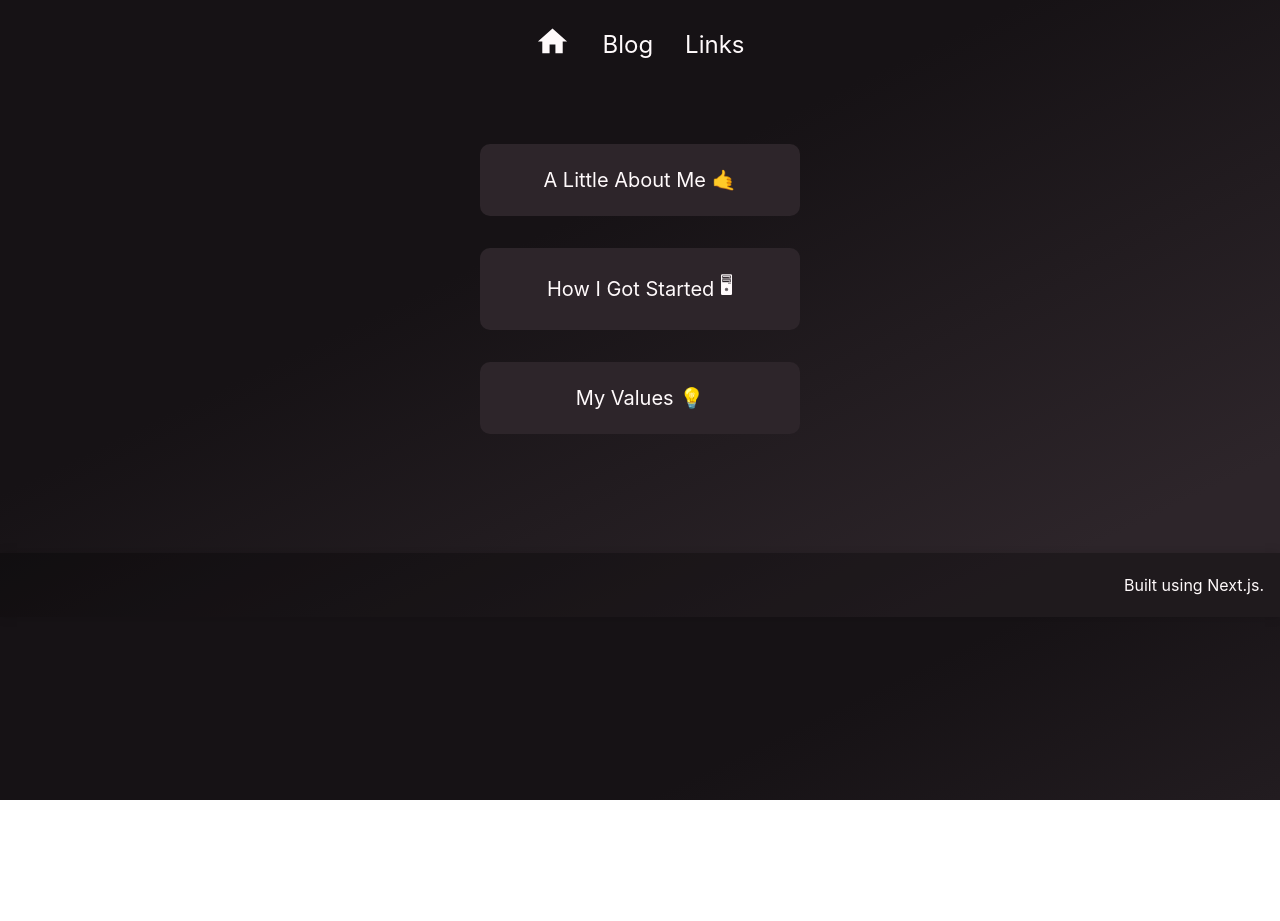
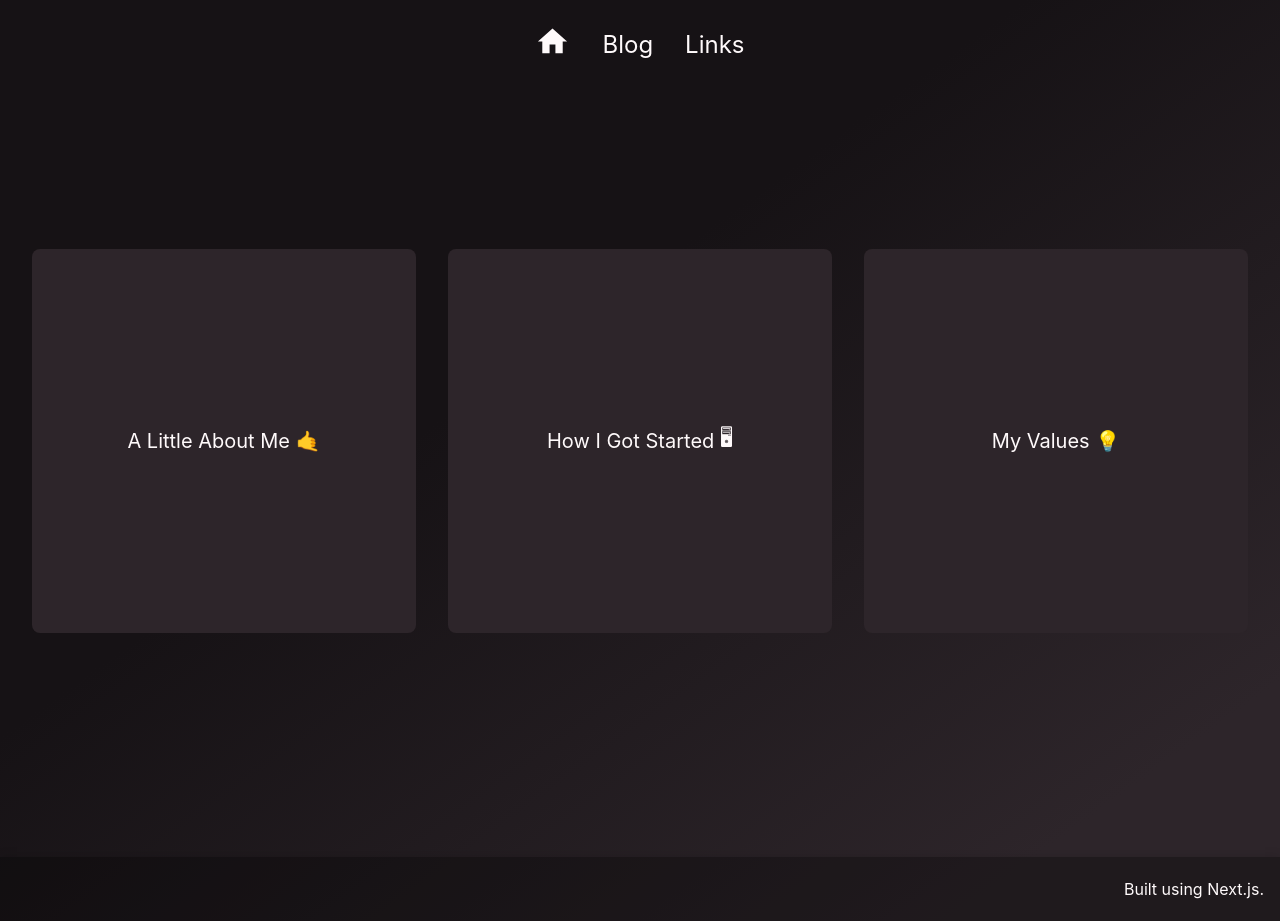
Before and after one commit to jimboslicethat/folio, a Next.js app: page /about-me in a window 1280 px wide. Before the commit the page ends 800 px from the top, so only its background shows below. Built offline with nearby package versions, Linux system fonts and the light colour scheme.

Commit message:
Use flip card in about-me page

```diff
--- a/package.json
+++ b/package.json
@@ -17,6 +17,7 @@
     "@material-ui/icons": "4.9.1",
     "next": "10.0.0",
     "react": "17.0.1",
+    "react-card-flip": "1.0.11",
     "react-dom": "17.0.1"
   },
   "devDependencies": {
--- a/pages/about-me.tsx
+++ b/pages/about-me.tsx
@@ -1,5 +1,5 @@
-/* eslint-disable react/button-has-type */
 import React, { useState } from 'react'
+import ReactCardFlip from 'react-card-flip'
 
 import styles from '../styles/about-me.module.css'
 
@@ -15,67 +15,73 @@ export default function AboutMe(): React.ReactElement {
     <>
       <NavBar />
       <main className={styles.container}>
+        <ReactCardFlip isFlipped={showAboutMeContent}>
           <AboutMeTile
             title="A Little About Me"
             ariaLabel="shaka emoji"
             emoji="🤙"
             onClick={() => toggleAboutMeVisiblity(!showAboutMeContent)}
-          shouldShowContent={showAboutMeContent}
+          />
+
+          <section
+            role="button"
+            className={styles.tileSection}
+            onClick={() => toggleAboutMeVisiblity(!showAboutMeContent)}
+            onKeyPress={() => toggleAboutMeVisiblity(!showAboutMeContent)}
+            tabIndex={0}
           >
             In the summer you can find me hiking, traveling to national parks, mountain biking, and
-          rock climbing. In the winter you can find me huddled up playing my favorite video games or
-          chasing powder on my snowboard at one of Utah&apos;s many amazing winter resorts. If you
-          can&apos;t tell, I try and spend just as much time outside away from a computer screen as
-          I do staring at computer screens.
-        </AboutMeTile>
+            rock climbing. In the winter you can find me huddled up playing my favorite video games
+            or chasing powder on my snowboard at one of Utah&apos;s many amazing winter resorts. If
+            you can&apos;t tell, I try and spend just as much time outside away from a computer
+            screen as I do staring at computer screens.
+          </section>
+        </ReactCardFlip>
 
+        <ReactCardFlip isFlipped={showHowIGotStartedContent}>
           <AboutMeTile
             title="How I Got Started"
             ariaLabel="computer screen"
             emoji="🖥"
             onClick={() => toggleHowIGotStartedVisibility(!showHowIGotStartedContent)}
-          shouldShowContent={showHowIGotStartedContent}
+          />
+
+          <section
+            role="button"
+            className={styles.tileSection}
+            onClick={() => toggleHowIGotStartedVisibility(!showHowIGotStartedContent)}
+            onKeyPress={() => toggleHowIGotStartedVisibility(!showHowIGotStartedContent)}
+            tabIndex={0}
           >
-          During one hot summer in 2016 I decided to do something I had never done before. I decided
-          to click F12 on a web page and start editing the CSS. This lead to an upward spiral where
-          I began watching YouTube videos about this crazy thing called JQuery. As the summer went
-          on I eventually took the plunge, signed up for a Web Development Bootcamp, and by December
-          of that year had joined my first team.
-        </AboutMeTile>
-
+            In 2016 I decided to do something I had never done before. Out of curiosity I clicked
+            F12 on a web page and start editing the CSS. This lead to watching YouTube videos about
+            this crazy thing called JQuery. As the summer went on I eventually took the plunge,
+            signed up for a Web Development Bootcamp, and by December of that year had joined my
+            first team. I&apos;ve been happily writing code ever since.
+          </section>
+        </ReactCardFlip>
+        <ReactCardFlip isFlipped={showMyValuesContent}>
           <AboutMeTile
             title="My Values"
             ariaLabel="light bulb"
             emoji="💡"
             onClick={() => toggleMyValuesVisibility(!showMyValuesContent)}
-          shouldShowContent={showMyValuesContent}
+          />
+
+          <section
+            role="button"
+            className={styles.tileSection}
+            onClick={() => toggleMyValuesVisibility(!showMyValuesContent)}
+            onKeyPress={() => toggleMyValuesVisibility(!showMyValuesContent)}
+            tabIndex={0}
           >
-          <ul>
-            <li>
-              Above all I value both individual & team autonomy. Product teams want to feel
-              intrusted and empowered to be able to make decisions and practice their craft to the
-              best of their ability.
-            </li>
-            <li>
-              I believe in the need to have comprehensive testing up and down the codebase, as
-              testing and code quality directly correlate.
-            </li>
-            <li>I also believe testing works best, when I write tests first.</li>
-            <li>
-              I believe in being agile, and believe that at present date, the best way to be agile
-              is by delivering de-composed atomic units to production multiple times a day, rather
-              than focusing on big overhanging deadlines, or sprints.
-            </li>
-            <li>
-              I believe kanban has the potential to make your work tasks, and personal life tasks
-              easier to achieve.
-            </li>
-            <li>
-              I believe in people over processes. But I also believe that processes are sometimes
-              needed in order to set people up for success by default, rather than failure.
-            </li>
-          </ul>
-        </AboutMeTile>
+            I value individual & team autonomy. I believe in the need for comprehensive testing, as
+            testing and code quality directly correlate. I believe the best way to be agile is by
+            delivering small units of value to production multiple times a day, rather than focusing
+            on big overhanging deadlines, or sprints. I believe in people over processes. But also
+            that processes are sometimes necessary in order to set people up for success.
+          </section>
+        </ReactCardFlip>
       </main>
       <Footer />
     </>
@@ -87,12 +93,10 @@ interface AboutMeTileParams {
   ariaLabel: string
   emoji: string
   onClick: () => unknown
-  shouldShowContent: boolean
-  children: React.ReactNode
 }
 
 function AboutMeTile(params: AboutMeTileParams): React.ReactElement {
-  const { title, ariaLabel, emoji, onClick, shouldShowContent, children } = params
+  const { title, ariaLabel, emoji, onClick } = params
 
   return (
     <>
@@ -109,7 +113,6 @@ function AboutMeTile(params: AboutMeTileParams): React.ReactElement {
           {emoji}
         </span>
       </section>
-      {shouldShowContent && <article className={styles.content}>{children}</article>}
     </>
   )
 }
--- a/styles/about-me.module.css
+++ b/styles/about-me.module.css
@@ -1,7 +1,7 @@
 .container {
-  min-height: 50vh;
+  min-height: 88vh;
   display: flex;
-  flex-direction: column;
+  flex-direction: row;
   justify-content: center;
   align-items: center;
   margin: 0 8rem 4rem 8rem;
@@ -12,25 +12,41 @@
   justify-content: center;
   align-items: center;
   background-color: #2d252a;
-  border-radius: 10px;
+  border-radius: 8px;
+  outline-color: transparent;
   font-size: 20px;
-  min-width: 20rem;
+  text-align: center;
+  width: 24rem;
+  height: 24rem;
   margin: 1rem;
-  padding: 1.5rem;
+  padding: 2rem;
   transition: all 0.3s ease-in-out;
 }
 .tileSection:hover,
 .tileSection:focus,
 .tileSection:active {
   cursor: pointer;
-  transform: scale(1.15);
+  outline: none;
 }
+.tileSection:hover {
+  transform: scale(1.05);
+}
+
 .content {
   font-size: 18px;
+  padding: 8px;
+  background-color: #2d252a;
+  border-radius: 10px;
 }
 
 @media (max-width: 600px) {
   .container {
     margin: 0 1.5rem 2rem 1.5rem;
+    flex-direction: column;
+  }
+  .tileSection {
+    height: 16rem;
+    width: 20rem;
+    font-size: 16px;
   }
 }
```
Also changed, not shown: 1 other file (tests, documents, lock files or other folders). Lines whose indentation alone changed are shown as unchanged.
